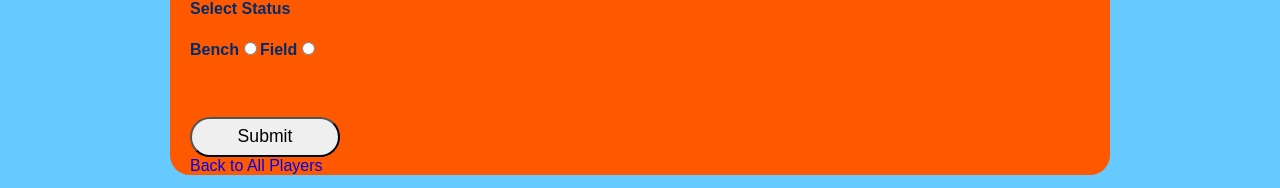
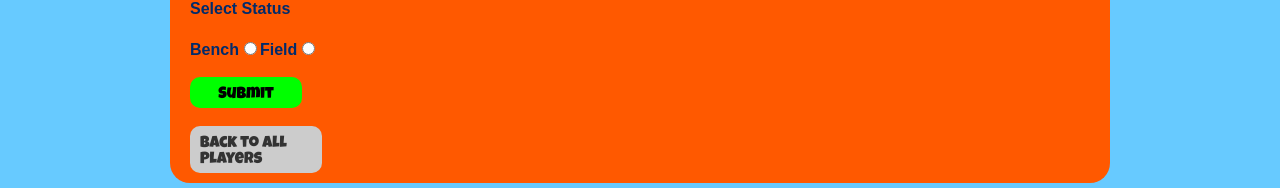
Before and after one commit to azodnemkrik/Block29.PuppyBowl-React, a React (Vite) app: page /addplayer in a window 1280 px wide. Shown: the part 701-889 px from the top of the page. Built offline with nearby package versions, Linux system fonts and the light colour scheme; no server answers; a web font is replaced by a local one.

Commit message:
Added Search using useNavigate, Added GSAP fun

```diff
--- a/package.json
+++ b/package.json
@@ -10,7 +10,9 @@
     "preview": "vite preview"
   },
   "dependencies": {
+    "@gsap/react": "^2.1.2",
     "axios": "^1.9.0",
+    "gsap": "^3.13.0",
     "react": "^19.1.0",
     "react-dom": "^19.1.0",
     "react-router-dom": "^7.6.0"
--- a/src/App.css
+++ b/src/App.css
@@ -65,9 +65,9 @@ nav a:hover {
 }
 
 .puppyCardContainer {
-	/* width: calc(100% /1 - 1rem);
-	height: 250px; */
-	/* padding: 1rem; */
+	display: flex;
+    flex-direction: column;
+    align-items: center;
 }
 
 .puppyCard {
@@ -79,8 +79,8 @@ nav a:hover {
 	align-items: center;
 	border: 3px solid #c48300;
 	border-radius: 10px;
-	margin: 1rem;
-	padding: 1rem;
+    margin: 1.5rem 1rem .5rem 1rem;
+    padding: 1rem;
 	/* width: calc(100% /1 - 1rem); */
 	height: 275px;
 	/* cursor: pointer; */
@@ -92,7 +92,7 @@ nav a:hover {
 
 .puppyCard>img {
 	width: 100%;
-	height: 70%;
+	height: 85%;
 	border-radius: 5px;
 }
 
@@ -170,6 +170,7 @@ a {
 .backButton {
   background-color: #cccccc;
   color: #333333;
+  margin-bottom: 10px;
 }
 
 .backButton:hover {
@@ -226,11 +227,28 @@ a {
 }
 
 .addPlayerform button {
-	width: 150px;
+	/* width: 150px;
 	height: 40px;
 	border-radius: 1000px;
 	margin-top: 40px;
-	font-size: 1.1rem;
+	font-size: 1.1rem; */
+	background-color: #00FF00;
+	padding: 10px 10px 5px 10px;
+	display: flex;
+	justify-content: center;
+	align-items: center;
+	border: none;
+	border-radius: 10px;
+	width: 7rem;
+	/* height: 40px; */
+	font-family: "Luckiest Guy", cursive;
+	font-size: 1rem;
+	transition-duration: .25s;
+	cursor: pointer;
+}
+.addPlayerform button :hover {
+	background-color: #00cc00;
+	color: #ffd500;
 }
 
 .addPlayerInputText {
--- a/src/components/AllPlayers.jsx
+++ b/src/components/AllPlayers.jsx
@@ -1,5 +1,8 @@
 import axios from "axios";
 import { Link, useNavigate } from "react-router-dom";
+import gsap from "gsap";
+import { useGSAP } from '@gsap/react'
+
 
 const AllPlayers = ({ allPlayers, searchResults, setSearchResults, checkDelete }) => {
 
@@ -16,6 +19,11 @@ const AllPlayers = ({ allPlayers, searchResults, setSearchResults, checkDelete }
 		// console.log(result)
 		// setSearchResults(result)
 	}
+	useGSAP(() => {
+		gsap.from(".puppyCardContainer", {
+			 duration:.45 , scale: 0 , y: 300 , ease: 'back.out' , boxShadow: "0px 0px 0px 0px rgba(0, 0, 0, 0)" , stagger: .05
+		});
+	})
 
 
 	return (
@@ -36,12 +44,13 @@ const AllPlayers = ({ allPlayers, searchResults, setSearchResults, checkDelete }
 									<div className="puppyCard">
 										<img src={player.imageUrl} />
 										<p>{player.name}</p>
-										<button className="deleteButton domButton" onClick={(event) => {
+										{/* <button className="deleteButton domButton" onClick={(event) => {
 											event.stopPropagation(); // Prevent the Link from being triggered
 											checkDelete(player.id)
-										}} id={player.id} name={player.name}>Delete</button>
+										}} id={player.id} name={player.name}>Delete</button> */}
 									</div>
 								</Link>
+								<a className="deleteButton domButton" onClick={() => { checkDelete(player.id) }} id={player.id} name={player.name}>Delete Player</a>
 							</div>
 						);
 					})
--- a/src/components/NewPlayerForm.jsx
+++ b/src/components/NewPlayerForm.jsx
@@ -1,7 +1,7 @@
 import { Link, useNavigate } from "react-router-dom"
 import axios from "axios"
 
-const NewPlayerForm = ({ allPlayers , setAllPlayers }) => {
+const NewPlayerForm = ({ allPlayers, setAllPlayers }) => {
 	const navigate = useNavigate()
 
 	const addPlayer = async (formData) => {
@@ -62,9 +62,11 @@ const NewPlayerForm = ({ allPlayers , setAllPlayers }) => {
 						</div>
 					</label>
 					<br />
-					<button>Submit</button>
+					<div>
+						<button className="domButton">Submit</button><br/>
+						<Link to="/players" className="backButton domButton">Back to All Players</Link>
+					</div>
 				</form>
-				<Link to="/players">Back to All Players</Link>
 			</div>
 		</div>
 	)
--- a/src/components/Search.jsx
+++ b/src/components/Search.jsx
@@ -1,5 +1,7 @@
 import { useEffect, useState } from "react"
 import { Link, useNavigate, useSearchParams } from "react-router-dom"
+import gsap from "gsap";
+import { useGSAP } from '@gsap/react'
 
 
 const Search = ({ allPlayers }) => {
@@ -19,6 +21,12 @@ const Search = ({ allPlayers }) => {
 		console.log("result", result)
 		setSearchResults(result)
 	}, [allPlayers])
+
+	useGSAP(() => {
+		gsap.from(".puppyCardContainer", {
+			 duration:.5 , scale: 0 , y: 300 , ease: 'back.out' , boxShadow: "0px 0px 0px 0px rgba(0, 0, 0, 0)" , stagger: .05
+		});
+	})
 
 	const clearSearch = () => {
 		setSearchResults([])
```
Also changed, not shown: 1 other file (tests, documents, lock files or other folders). Lines whose indentation alone changed are shown as unchanged.
